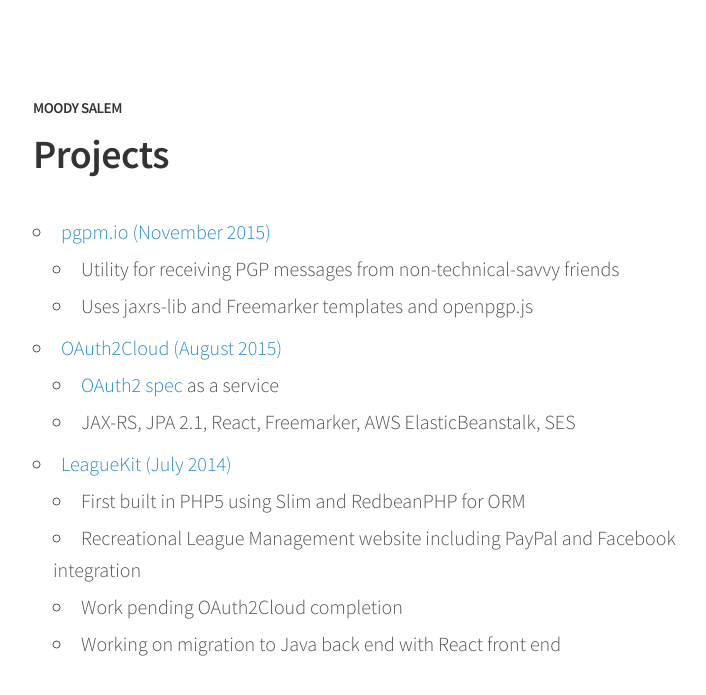
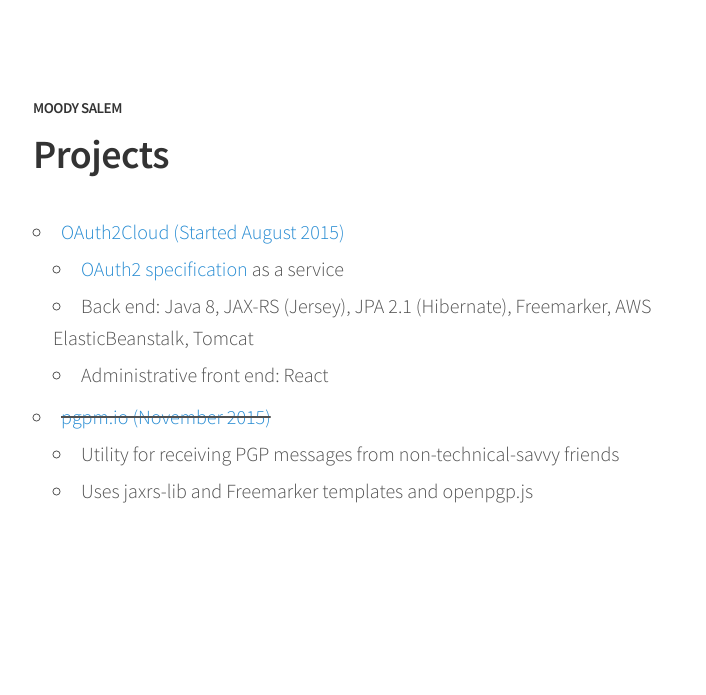
Before and after one commit to moodysalem/moodysalem.github.io, a Jekyll site: the page built from projects.md, in a window 1280 px wide. Shown: the top 695 px of the page, without its empty margins (247-953 px from the left). Built offline with Jekyll 4.4.1, drawn with Linux system fonts in a browser that asks for light colours; nearby versions of some CDN libraries; comment, search, counter and statistics services are not loaded.

Commit message:
update about/projects

```diff
--- a/projects.md
+++ b/projects.md
@@ -5,21 +5,21 @@
 ---
 
 <ul>
-    <li><a href="https://github.com/moodysalem/pgpm.git">pgpm.io (November 2015)</a></li>
-    <ul>
-        <li>Utility for receiving PGP messages from non-technical-savvy friends</li>
-        <li>Uses jaxrs-lib and Freemarker templates and openpgp.js</li>
-    </ul>
-    <li><a href="https://oauth2cloud.com">OAuth2Cloud (August 2015)</a></li>
-    <ul>
-        <li><a href="https://tools.ietf.org/html/rfc6749">OAuth2 spec</a> as a service</li>
-        <li>JAX-RS, JPA 2.1, React, Freemarker, AWS ElasticBeanstalk, SES</li>
-    </ul>
-    <li><a href="https://leaguekit.com">LeagueKit (July 2014)</a></li>
-    <ul>
-        <li>First built in PHP5 using Slim and RedbeanPHP for ORM</li>
-        <li>Recreational League Management website including PayPal and Facebook integration</li>
-        <li>Work pending OAuth2Cloud completion</li>
-        <li>Working on migration to Java back end with React front end</li>
-    </ul>
+    <li>
+        <a href="https://oauth2cloud.com">OAuth2Cloud (Started August 2015)</a>
+        <ul>
+            <li><a href="https://tools.ietf.org/html/rfc6749">OAuth2 specification</a> as a service</li>
+            <li>Back end: Java 8, JAX-RS (Jersey), JPA 2.1 (Hibernate), Freemarker, AWS ElasticBeanstalk, Tomcat</li>
+            <li>Administrative front end: React</li>
+        </ul>
+    </li>
+    <li>
+        <strike>
+            <a href="https://github.com/moodysalem/pgpm.git">pgpm.io (November 2015)</a>
+        </strike>
+        <ul>
+            <li>Utility for receiving PGP messages from non-technical-savvy friends</li>
+            <li>Uses jaxrs-lib and Freemarker templates and openpgp.js</li>
+        </ul>
+    </li>
 </ul>
```
Also changed, not shown: about.md (+4 -10 lines), 1 other file.
